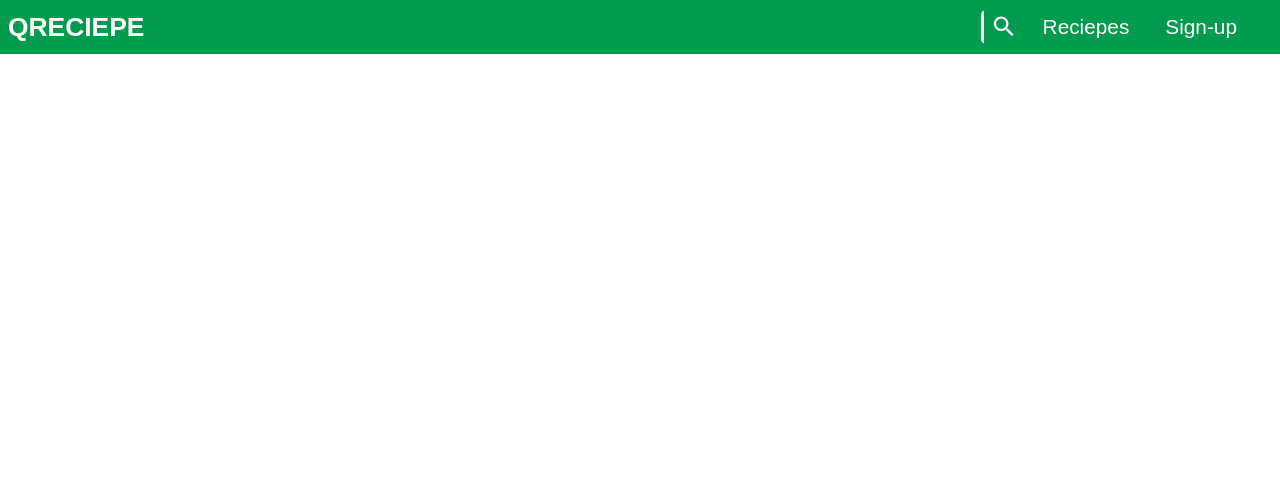
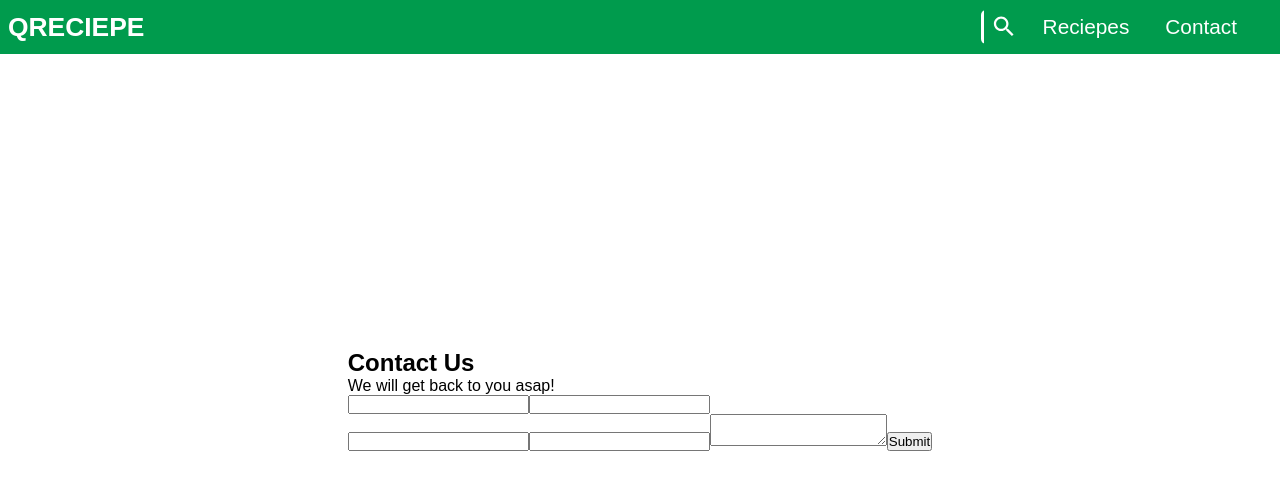
Before and after one commit to Sweenkhan/reciepe-project, a React (Vite) app: page /contact-us in a window 1280 px wide. Shown: the top 490 px of the page. Built offline with nearby package versions, Linux system fonts and the light colour scheme.

Commit message:
added contact form component

```diff
--- a/src/App.jsx
+++ b/src/App.jsx
@@ -7,6 +7,7 @@ import { BrowserRouter, Routes, Route} from "react-router-dom";
 import Allcategory from "./assets/Reciepe/Allcategory";
 import ChoosenCategory from "./assets/Reciepe/categories/ChoosenCategory.jsx";
 import RecipeData from "./assets/Reciepe/categories/RecipeData.jsx";
+import Contact from "./assets/Contact/Contact.jsx";
 
 export const createContextReciepe = createContext({});
 
@@ -40,6 +41,7 @@ function App() {
              <Route  path="/allcategory" element={<Allcategory />} ></Route>
              <Route path="/choosenCategory" element={<ChoosenCategory />}></Route>
              <Route path="/recipeData" element={<RecipeData />}></Route>
+             <Route path="/contact-us" element={<Contact />} ></Route>
           </Routes>
         </BrowserRouter>
       </div>
--- /dev/null
+++ b/src/assets/Contact/Contact.css
@@ -0,0 +1,8 @@
+.contact {
+   display: flex;
+   align-items: center;
+   justify-content: center;
+   min-width: 100vw;
+   height: 100vh;
+   padding: 2rem 1rem;
+}
--- /dev/null
+++ b/src/assets/Contact/Contact.jsx
@@ -0,0 +1,84 @@
+import axios from "axios";
+import React, { useState } from "react";
+import "./Contact.css";
+
+
+function Contact() {
+  const initialFormData = {
+    firstName: "",
+    lastName: "",
+    email: "",
+    phone: "",
+    message: "",
+  };
+
+  const [formData, setFormData] = useState(initialFormData);
+
+  function handleChange(e) {
+      setFormData({
+        ...formData,
+        [e.target.name]: e.target.value,
+      });
+
+  }
+  // console.log(formData)
+
+  function handlSubmit(e) {
+    e.preventDefault();
+
+
+    console.log(formData);
+    axios.post("http://localhost:8000/contact", formData)
+    .then((response) => {
+      console.log(response);
+    });
+    setFormData(initialFormData);
+  }
+
+  return (
+    <div className="contact">
+      <div className="formiv">
+        <h2>Contact Us</h2>
+        <p>We will get back to you asap!</p>
+        <form ons onSubmit={handlSubmit} encType="multipart/form-data">
+          <div className="nameDiv">
+            <input
+              type="text"
+              name="firstName"
+              value={formData.firstName}
+              onChange={handleChange}
+            />
+            <input
+              type="text"
+              name="lastName"
+              value={formData.lastName}
+              onChange={handleChange}
+            />
+          </div>
+          <input
+            type="email"
+            name="email"
+            value={formData.email}
+            onChange={handleChange}
+          />
+          <input
+            type="number"
+            name="phone"
+            value={formData.phone}
+            onChange={handleChange}
+          />
+          {/* <input type="file" name="file" onChange={handleChange} /> */}
+
+          <textarea
+            name="message"
+            value={formData.message}
+            onChange={handleChange}
+          />
+          <button type="submit">Submit</button>
+        </form>
+      </div>
+    </div>
+  );
+}
+
+export default Contact;
--- a/src/assets/Header/Header.jsx
+++ b/src/assets/Header/Header.jsx
@@ -73,7 +73,7 @@ function Header() {
             <Link to="/reciepe">Reciepes</Link>
           </li>
           <li>
-            <Link to="/sign-up">Sign-up</Link>
+            <Link to="/contact-us">Contact</Link>
           </li>
         </ul>
       </div>
```
Also changed, not shown: src/assets/Home/Card.jsx (deleted, +0 -9 lines).
